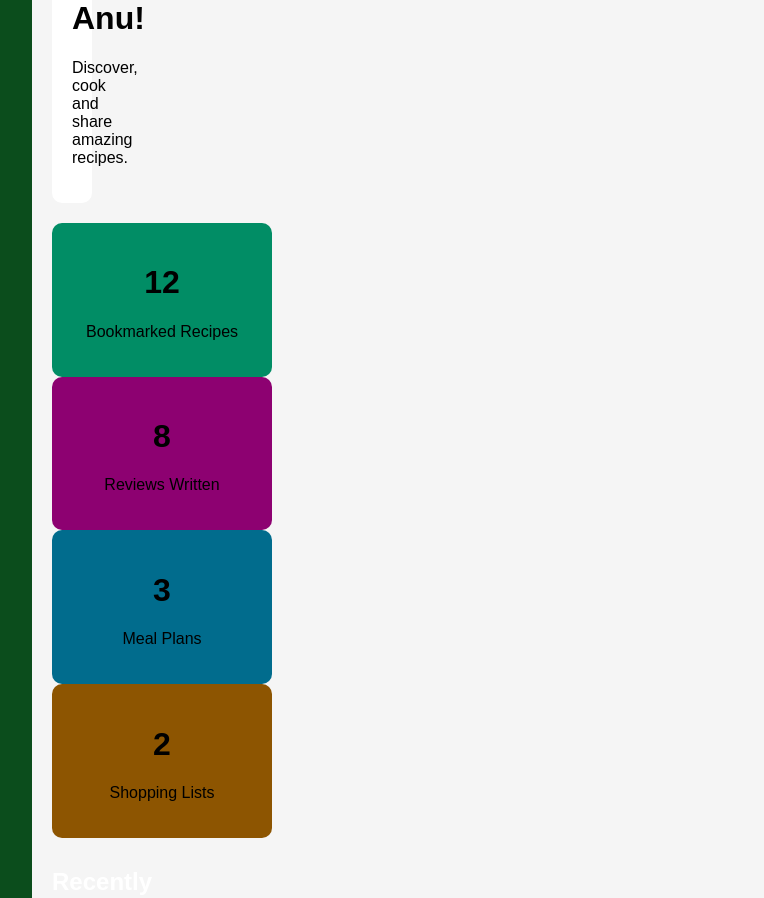
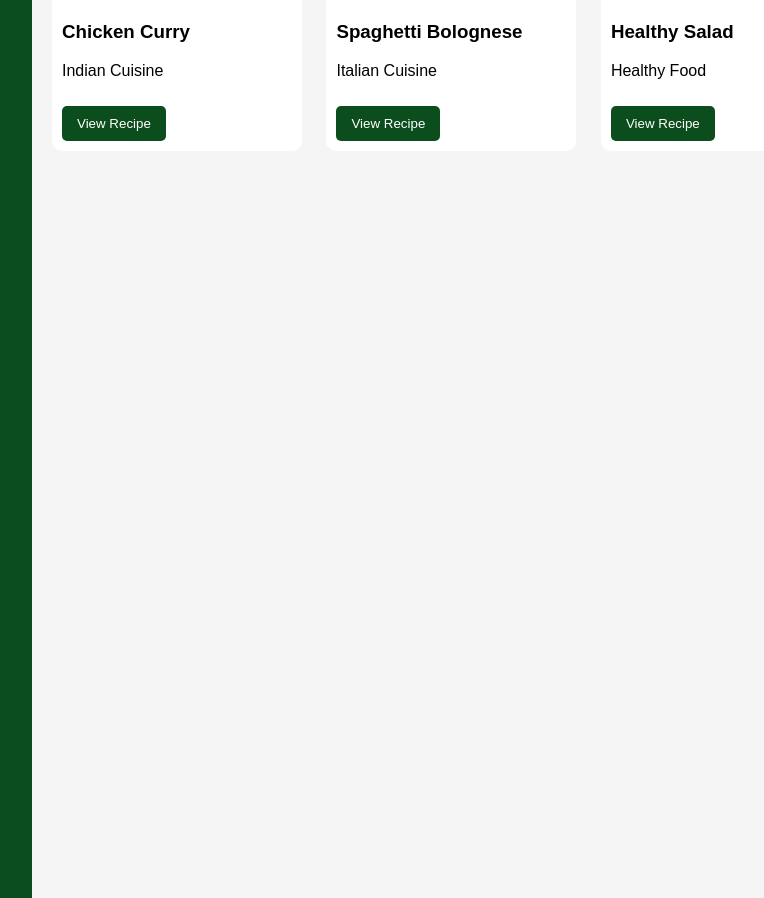
Before and after one commit to jannatjarin/Web-Tech-final-project-group-1, a PHP site: page /user/dashboard.php in a window 1280 px wide. Shown: the part 607-1505 px from the top of the page, without its empty margins (188-952 px from the left). Run offline with PHP 8.4, Linux system fonts and the light colour scheme.

Commit message:
change css structure and some error

```diff
--- a/user/dashboard.php
+++ b/user/dashboard.php
@@ -1,25 +1,22 @@
 <?php
-session_start();
+
 ?>
+
 <!DOCTYPE html>
 <html>
-
 <head>
-
 <title>Dashboard</title>
 
 <style>
-
-body
-{
+body {
     margin:0;
     padding:0;
     font-family:Arial, sans-serif;
     background-color:#f5f5f5;
 }
 
-.sidebar
-{
+
+.sidebar {
     width:220px;
     height:100vh;
     background-color:#0b4d1c;
@@ -29,120 +26,89 @@ body
     padding-top:20px;
 }
 
-.sidebar h2
-{
+.sidebar h2 {
     color:white;
     text-align:center;
 }
 
-.sidebar a
-{
+.sidebar a {
     display:block;
     color:white;
     text-decoration:none;
     padding:15px 20px;
 }
 
-.sidebar a:hover
-{
+.sidebar a:hover {
     background-color:#146c2e;
 }
 
-.main
-{
+
+.main {
     margin-left:220px;
     padding:20px;
 }
 
-.topbar
-{
+.topbar {
     background-color:white;
     padding:20px;
     border-radius:10px;
 }
 
-.cards
-{
+.profile {
+    float:right;
+}
+
+.profile img {
+    width:40px;
+    height:40px;
+    border-radius:50%;
+}
+
+
+.cards {
     margin-top:20px;
 }
 
-.smallcard1
-{
+.smallcard1, .smallcard2, .smallcard3, .smallcard4 {
     width:180px;
-    background-color:rgb(1, 141, 101);
     display:inline-block;
     margin-right:15px;
     padding:20px;
     border-radius:10px;
     text-align:center;
+    color:white;
 }
 
-.smallcard2
-{
-    width:180px;
-    background-color:rgb(141, 1, 113);
-    display:inline-block;
-    margin-right:15px;
-    padding:20px;
-    border-radius:10px;
-    text-align:center;
-}
+.smallcard1 { background-color:rgb(1, 141, 101); }
+.smallcard2 { background-color:rgb(141, 1, 113); }
+.smallcard3 { background-color:rgb(1, 108, 141); }
+.smallcard4 { background-color:rgb(141, 85, 1); }
 
-.smallcard3
-{
-    width:180px;
-    background-color:rgb(1, 108, 141);
-    display:inline-block;
-    margin-right:15px;
-    padding:20px;
-    border-radius:10px;
-    text-align:center;
-}
 
-.smallcard4
-{
-    width:180px;
-    background-color:rgb(141, 85, 1);
-    display:inline-block;
-    margin-right:15px;
-    padding:20px;
-    border-radius:10px;
-    text-align:center;
-}
-
-.recipe-section
-{
+.recipe-section {
     margin-top:30px;
 }
 
-.recipe-card
-{
+.recipe-card {
     width:250px;
-    background-color:white;
+    background:white;
     display:inline-block;
     margin-right:20px;
     border-radius:10px;
     overflow:hidden;
 }
 
-.recipe-card img
-{
+.recipe-card img {
     width:100%;
     height:180px;
 }
 
-.recipe-card h3
-{
+.recipe-card h3,
+.recipe-card p {
     padding-left:10px;
 }
 
-.recipe-card p
-{
-    padding-left:10px;
-}
-
-button
-{
+button {
     margin:10px;
     padding:10px 15px;
     background-color:#0b4d1c;
@@ -152,131 +118,73 @@ button
     cursor:pointer;
 }
 
-button:hover
-{
+button:hover {
     background-color:#146c2e;
 }
-
-.profile
-{
-    float:right;
-}
-
-.profile img
-{
-    width:40px;
-    height:40px;
-    border-radius:50%;
-}
-
 </style>
 
 </head>
 
 <body>
 
+
 <div class="sidebar">
-
     <h2>Recipe Platform</h2>
 
     <a href="dashboard.php">Dashboard</a>
-
     <a href="browse_recipes.php">Browse Recipes</a>
-
     <a href="bookmarks.php">Bookmarks</a>
-
     <a href="reviews.php">Reviews</a>
-
     <a href="shopping_lists.php">Shopping Lists</a>
-
     <a href="meal_plan.php">Meal Plan</a>
-
     <a href="chefs.php">Chefs</a>
-
     <a href="profile.php">Profile</a>
+</div>
 
 <div class="main">
 
     <div class="topbar">
-
         <div class="profile">
-<img src="images/profile.jpg" alt ="profile picture">
+            <img src="images/profile.jpg" alt="profile">
         </div>
 
         <h1>Welcome Back, Anu!</h1>
-
         <p>Discover, cook and share amazing recipes.</p>
     </div>
 
-
     <div class="cards">
-
-<div class="smallcard1">
-<h1>12</h1>
-<p>Bookmarked Recipes</p>
-</div>
-
-<div class="smallcard2">
-<h1>8</h1>
-<p>Reviews Written</p>
-</div>
-
-<div class="smallcard3">
-<h1>3</h1>
-<p>Meal Plans</p>
-</div>
-
-<div class="smallcard4">
-<h1>2</h1>
-<p>Shopping Lists</p>
-</div>
-
+        <div class="smallcard1"><h1>12</h1><p>Bookmarked Recipes</p></div>
+        <div class="smallcard2"><h1>8</h1><p>Reviews Written</p></div>
+        <div class="smallcard3"><h1>3</h1><p>Meal Plans</p></div>
+        <div class="smallcard4"><h1>2</h1><p>Shopping Lists</p></div>
     </div>
 
     <div class="recipe-section">
-
         <h2>Recently Viewed Recipes</h2>
 
         <div class="recipe-card">
-
             <img src="chiken curry.jpg">
-
             <h3>Chicken Curry</h3>
-
             <p>Indian Cuisine</p>
-
             <button>View Recipe</button>
-
         </div>
 
         <div class="recipe-card">
-
             <img src="spaghatti.jpg">
-
             <h3>Spaghetti Bolognese</h3>
-
             <p>Italian Cuisine</p>
-
             <button>View Recipe</button>
-
         </div>
 
         <div class="recipe-card">
-
             <img src="salad.jpg">
-
             <h3>Healthy Salad</h3>
-
             <p>Healthy Food</p>
-
             <button>View Recipe</button>
-
         </div>
-
     </div>
 
 </div>
 
 </body>
-
 </html>
```
Lines whose indentation alone changed are shown as unchanged.
